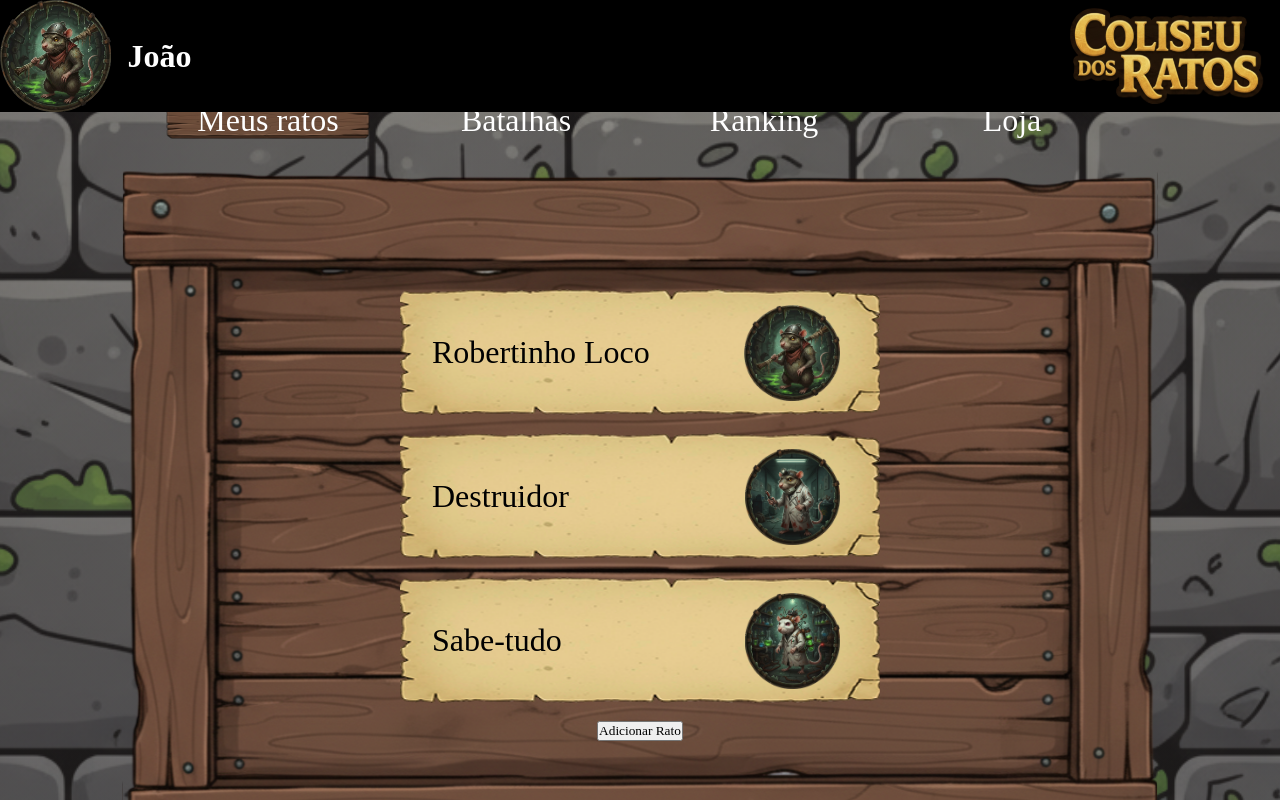
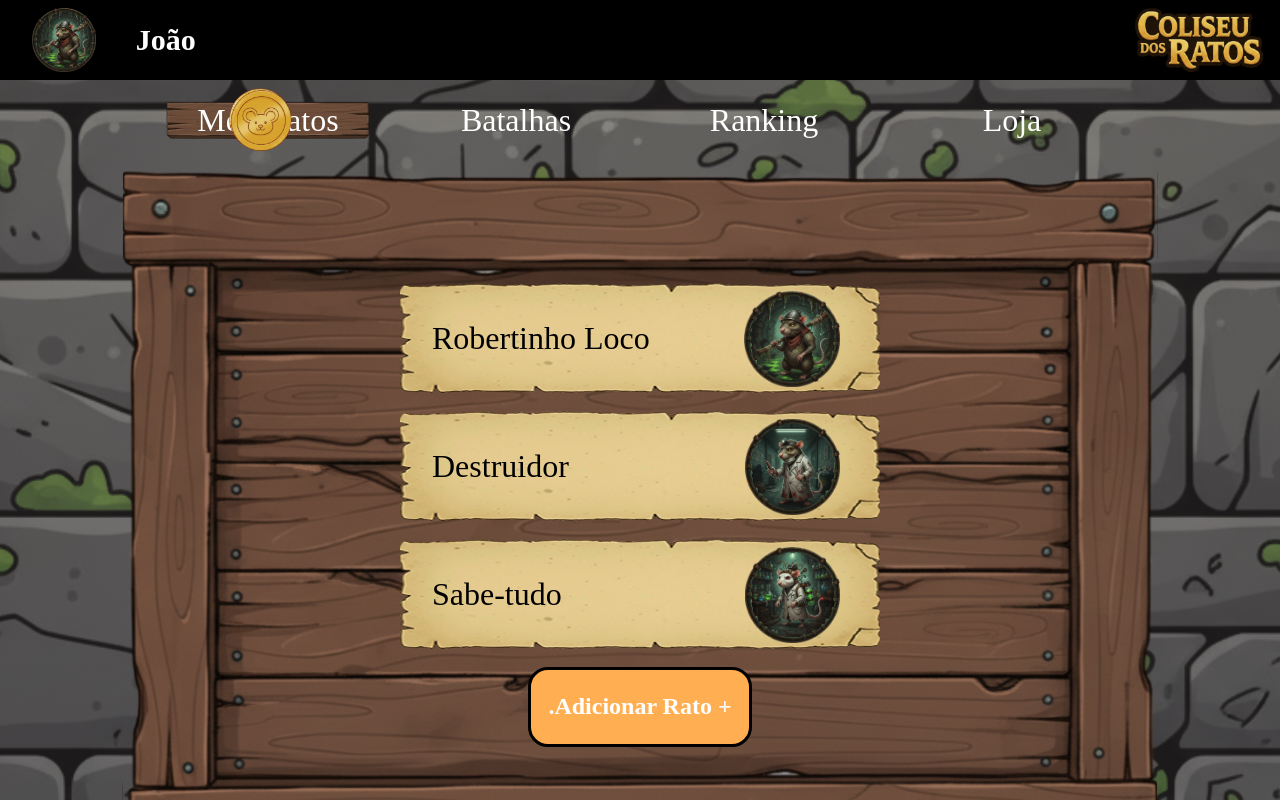
Before and after one commit to Gabriel-Maran/rinha-de-ratos-Web, a React (Vite) app in the folder FrontEnd/rinhaRatos/: page /home in a window 1280 px wide. Built offline with nearby package versions, Linux system fonts and the light colour scheme; a web font is replaced by a local one.

Commit message:
mudanças no css do header
mudanças no css do header, deixei o header mais fino e estilizei o botão de add rato

```diff
--- a/FrontEnd/rinhaRatos/src/components/Header.jsx
+++ b/FrontEnd/rinhaRatos/src/components/Header.jsx
@@ -1,5 +1,6 @@
 import RatoEsgoto from "../assets/classeRatos/RatoEsgoto.png";
 import Logo from "../assets/Logo_Coliseu_dos_Ratos.svg";
+import mouseCoin from "../assets/moedas/imgCoin.svg"
 import "../css/Header.css";
 
 export default function Header() {
@@ -13,8 +14,12 @@ export default function Header() {
         <div className="nomeFotoPlayer">
           <img src={RatoEsgoto} />
           <h1>{nomePlayer}</h1>
+           <img
+           className="mouseCoin"
+           src={mouseCoin} alt="mouseCoin a moeda utilizada em nosso jogo"/>
         </div>
         <img src={Logo} />
+
       </div>
     </>
   );
--- a/FrontEnd/rinhaRatos/src/css/Corpo.css
+++ b/FrontEnd/rinhaRatos/src/css/Corpo.css
@@ -69,6 +69,7 @@
     position: relative;
 }
 
+
 .opcaoAtiva{
     background-image: url("../assets/backgrounds/tabuaLabel.svg");
     background-size: 100% 100%;
@@ -88,7 +89,7 @@
 
 .displayRato{
     min-width: 30%;
-    height: 8rem;
+    height: 7rem;
     display: flex;
     justify-content: space-between;
     align-items: center;
--- a/FrontEnd/rinhaRatos/src/css/Header.css
+++ b/FrontEnd/rinhaRatos/src/css/Header.css
@@ -2,7 +2,7 @@
     position: fixed;
     top: 0;
     left: 0;
-    height: 7rem;
+    height: 5rem;
     display: flex;
     align-items: center;
     justify-content: space-between;
@@ -18,15 +18,25 @@
     align-items: center;
 }
 
-.nomeFotoPlayer h3 {
-    margin-left: 1rem;
+.nomeFotoPlayer h1 {
+    margin-left: 1.5rem;
+    font-size: 30px;
 }
 
 .nomeFotoPlayer img {
-    height: 7rem;
+    height: 4rem;
+    margin-left: 2rem;
+}
+
+.mouseCoin{
+    margin-top: 10rem;
 }
 
 img {
     height: 6rem;
     margin-right: 1rem;
 }
+
+div +img{
+    height: 4rem;
+}
--- a/FrontEnd/rinhaRatos/src/css/Modal.css
+++ b/FrontEnd/rinhaRatos/src/css/Modal.css
@@ -63,10 +63,22 @@ button {
     font-family: 'Fondamento', 'fantasy';
 }
 
-button .addRato{
+
+.addRato{
+    color: white;
+    background-color: #FFAE52;
+    width: 14rem;
+    height: 5rem;
     border-radius: 20px;
-    background-color: red;
+    border: 3px solid #000 ;
+    font-size: x-large;
 }
+
+button :hover{
+    background-color: blue;
+
+ }
+
 div {
     user-select: none;
 }
--- a/FrontEnd/rinhaRatos/src/pages/HomeJogador.jsx
+++ b/FrontEnd/rinhaRatos/src/pages/HomeJogador.jsx
@@ -83,8 +83,10 @@ export default function Inicio() {
           />
           <ListaDeRatos />
           <Botao
-            button={{ onClick: mostrarSelecaoClasse }}
-            acaoBtn={"Adicionar Rato"}
+            button={{
+              className: "addRato",
+              onClick: mostrarSelecaoClasse }}
+            acaoBtn= {<strong> .{"Adicionar Rato + "}</strong>}
           />
         </>
       );
```
Also changed, not shown: FrontEnd/rinhaRatos/src/assets/moedas/imgCoin.svg (added).
